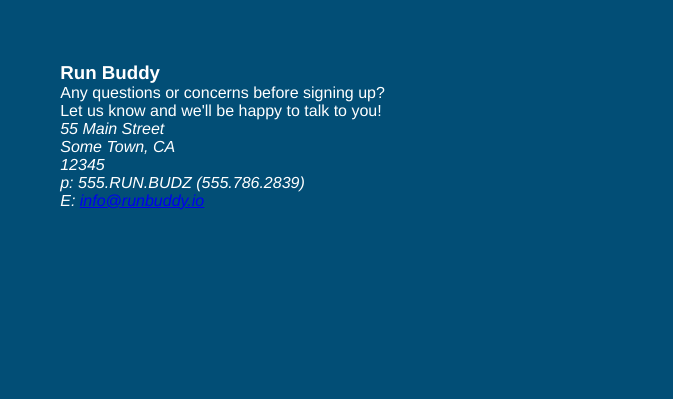
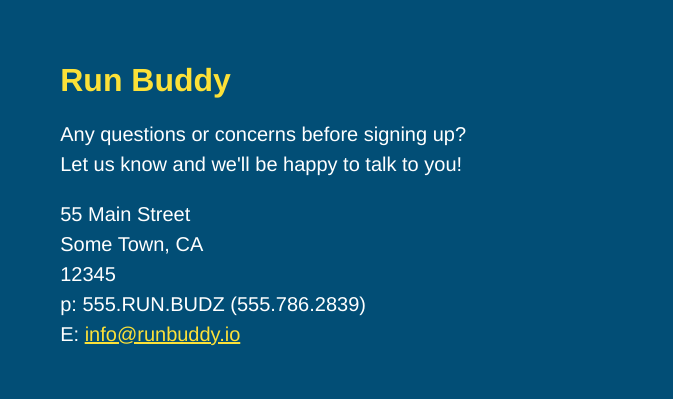
Before and after one commit to AShariat/run-buddy, a plain HTML site: page index.html in a window 1280 px wide. Shown: the part 4157-4556 px from the top of the page, 607-1280 px from the left. Drawn offline with Linux system fonts and the light colour scheme.

Commit message:
REACH OUT section done

```diff
--- a/assets/css/style.css
+++ b/assets/css/style.css
@@ -213,3 +213,17 @@ section {
   margin: 30px 0 0 60px;
   color: white;
 }
+.contact-info h3 {
+  color: #fce138;
+  font-size: 32px;
+}
+.contact-info p, .contact-info address {
+  margin: 20px 0;
+  line-height: 1.5;
+  font-size: 20px;
+  font-style: normal;
+}
+.contact-info a {
+  color: #fce138;
+}
+/* Reach Out styles end */
```
